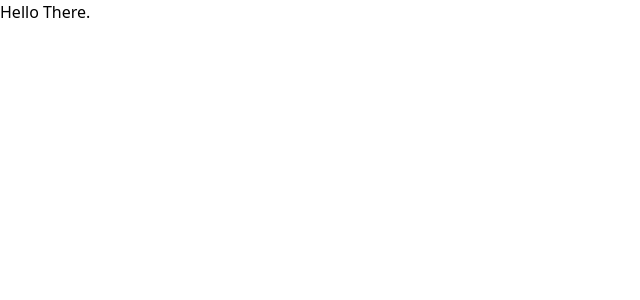
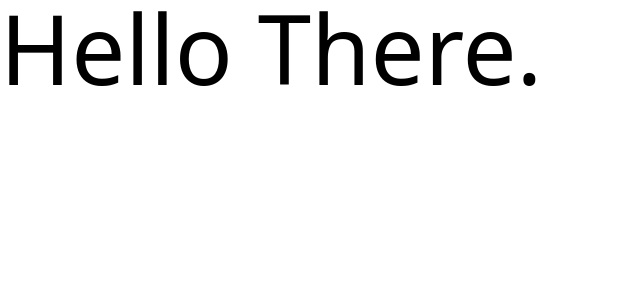
Before and after one commit to alxn3/personal-website-old, a Next.js app: page / in a window 1280 px wide. Shown: the top 300 px of the page, without its empty margins (0-640 px from the left). Built offline with nearby package versions, Linux system fonts and the light colour scheme.

Commit message:
Create src folder

```diff
--- a/pages/index.tsx
+++ b/src/pages/index.tsx
@@ -4,7 +4,7 @@ import Image from 'next/image'
 export default function Home() {
   return (
     <div>
-      <h1>Hello There.</h1>
+      <h1 className="text-8xl">Hello There.</h1>
     </div>
   )
 }
--- a/tailwind.config.js
+++ b/tailwind.config.js
@@ -1,5 +1,5 @@
 module.exports = {
-  purge: ['./pages/**/*.{js,ts,jsx,tsx}', './components/**/*.{js,ts,jsx,tsx}'],
+  purge: ['./src/pages/**/*.{js,ts,jsx,tsx}', './src/components/**/*.{js,ts,jsx,tsx}'],
   darkMode: false, // or 'media' or 'class'
   theme: {
     extend: {},
```
Also changed, not shown: src/pages/_app.tsx (renamed from pages/_app.tsx), src/styles/globals.css (renamed from styles/globals.css).
